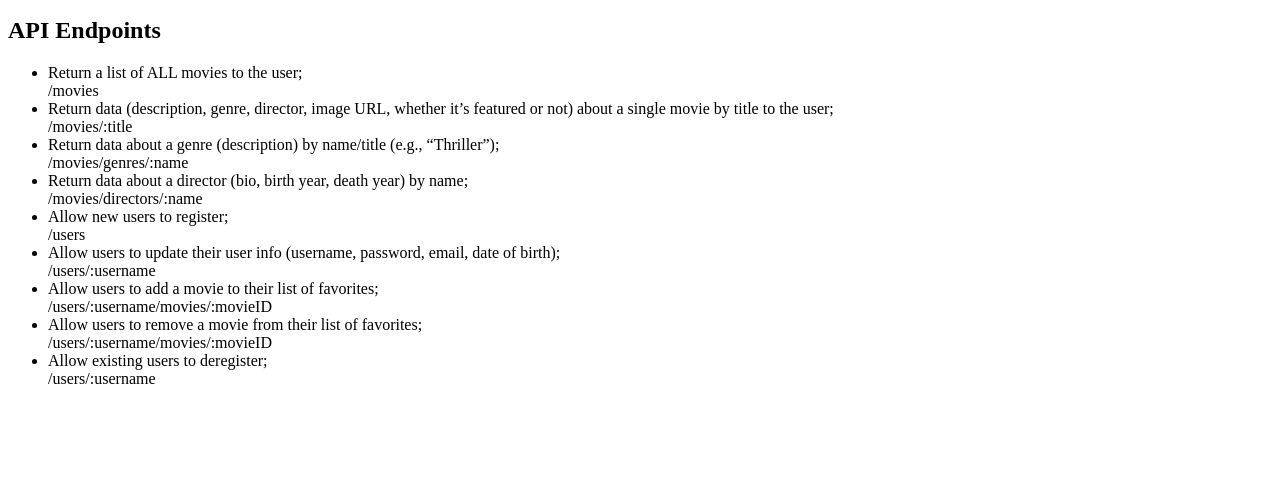
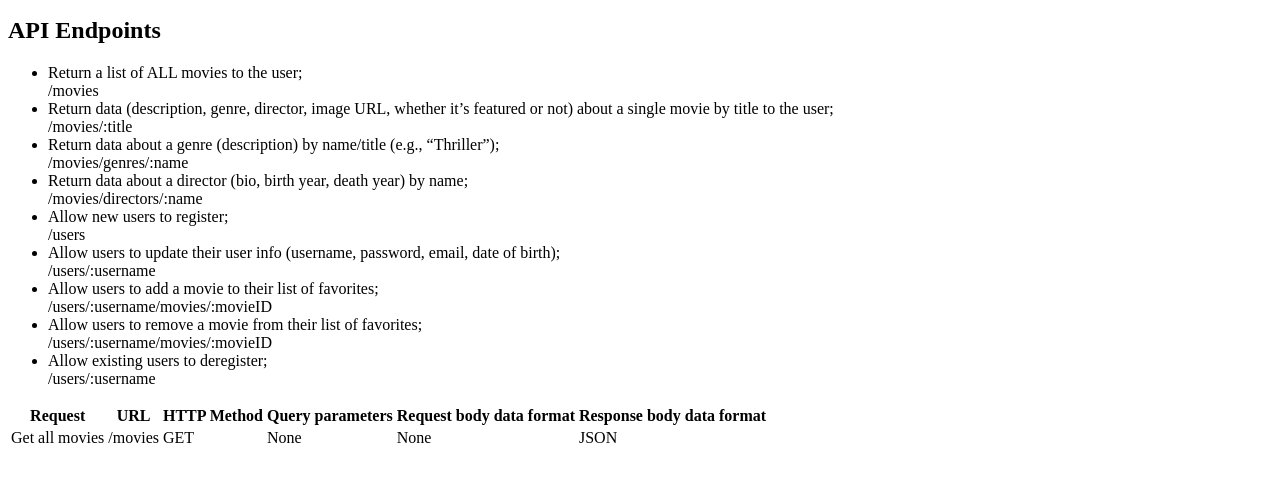
Before and after one commit to bobs83/movie_api, a website: page public/documentation.html in a window 1280 px wide. Shown: the part 119-600 px from the top of the page. Drawn offline with Linux system fonts and the light colour scheme.

Commit message:
Update documentation with table

```diff
--- a/public/documentation.html
+++ b/public/documentation.html
@@ -17,6 +17,7 @@
     </p>
 
     <h2>API Endpoints</h2>
+
     <ul>
       <li>
         Return a list of ALL movies to the user; <br />
@@ -59,5 +60,22 @@
         /users/:username
       </li>
     </ul>
+    <table>
+      <tr>
+          <th>Request</th>
+          <th>URL</th>
+          <th>HTTP Method</th>
+          <th>Query parameters</th>
+          <th>Request body data format</th>
+          <th>Response body data format</th>
+      </tr>
+
+      <tr>
+          <td>Get all movies</td>
+          <td>/movies</td>
+          <td>GET</td>
+          <td>None</td>
+          <td>None</td>
+          <td>JSON</td>
   </body>
 </html>
```
